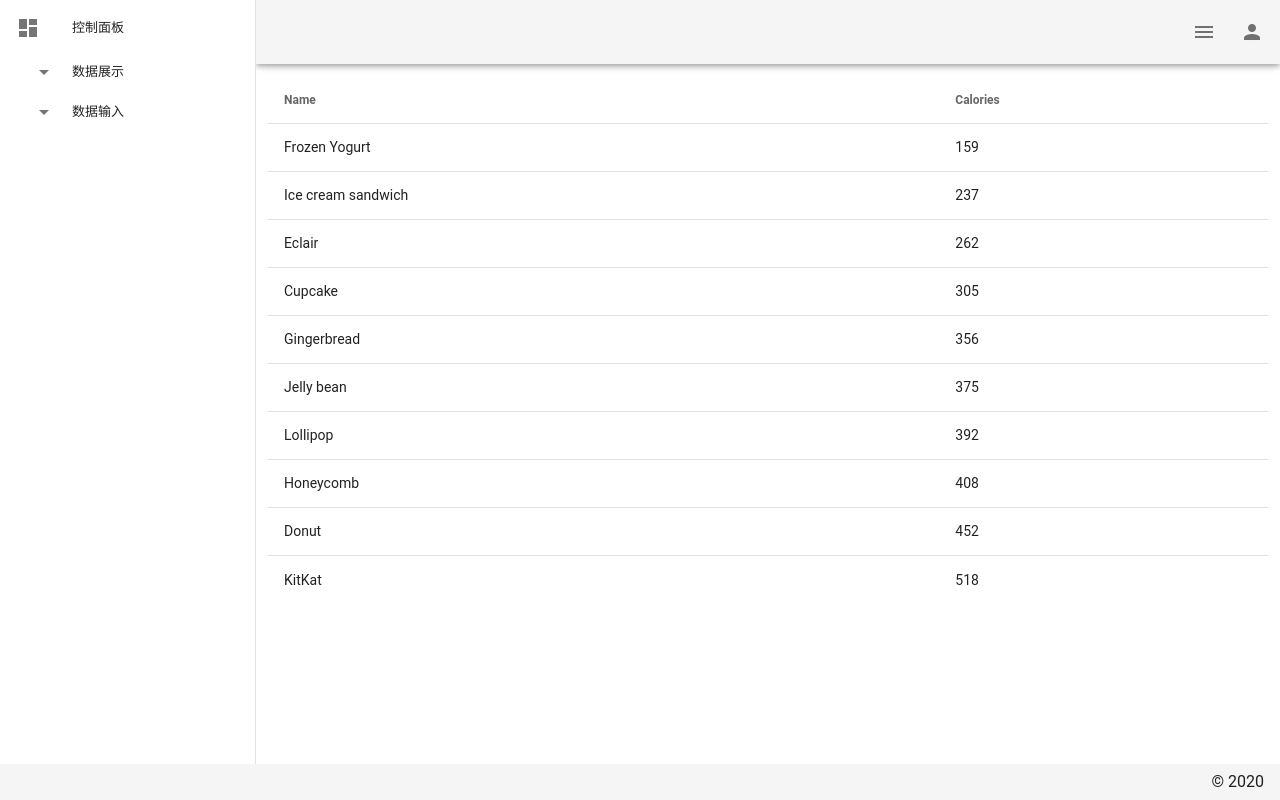
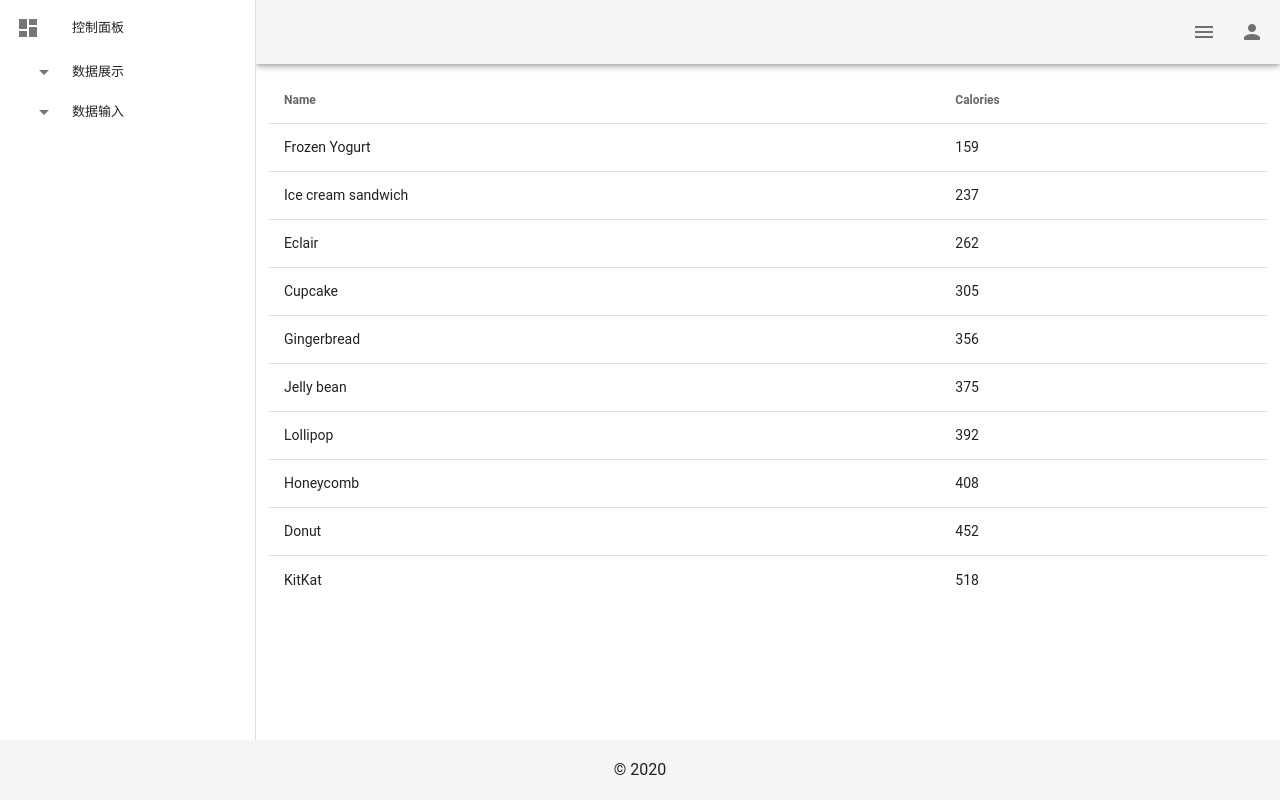
Before and after one commit to Andy201512/vuetify-admin, a Vue app: page /#/table in a window 1280 px wide. Built offline with nearby package versions, Linux system fonts and the light colour scheme.

Commit message:
调整页脚展示

```diff
--- a/src/components/Footer.vue
+++ b/src/components/Footer.vue
@@ -1,7 +1,11 @@
 <template>
   <v-footer app>
-    <v-spacer></v-spacer>
-    <div>&copy; {{ new Date().getFullYear() }}</div>
+    <v-col
+      class="text-center"
+      cols="12"
+    >
+      &copy; {{ new Date().getFullYear() }}
+    </v-col>
   </v-footer>
 </template>
 
```
